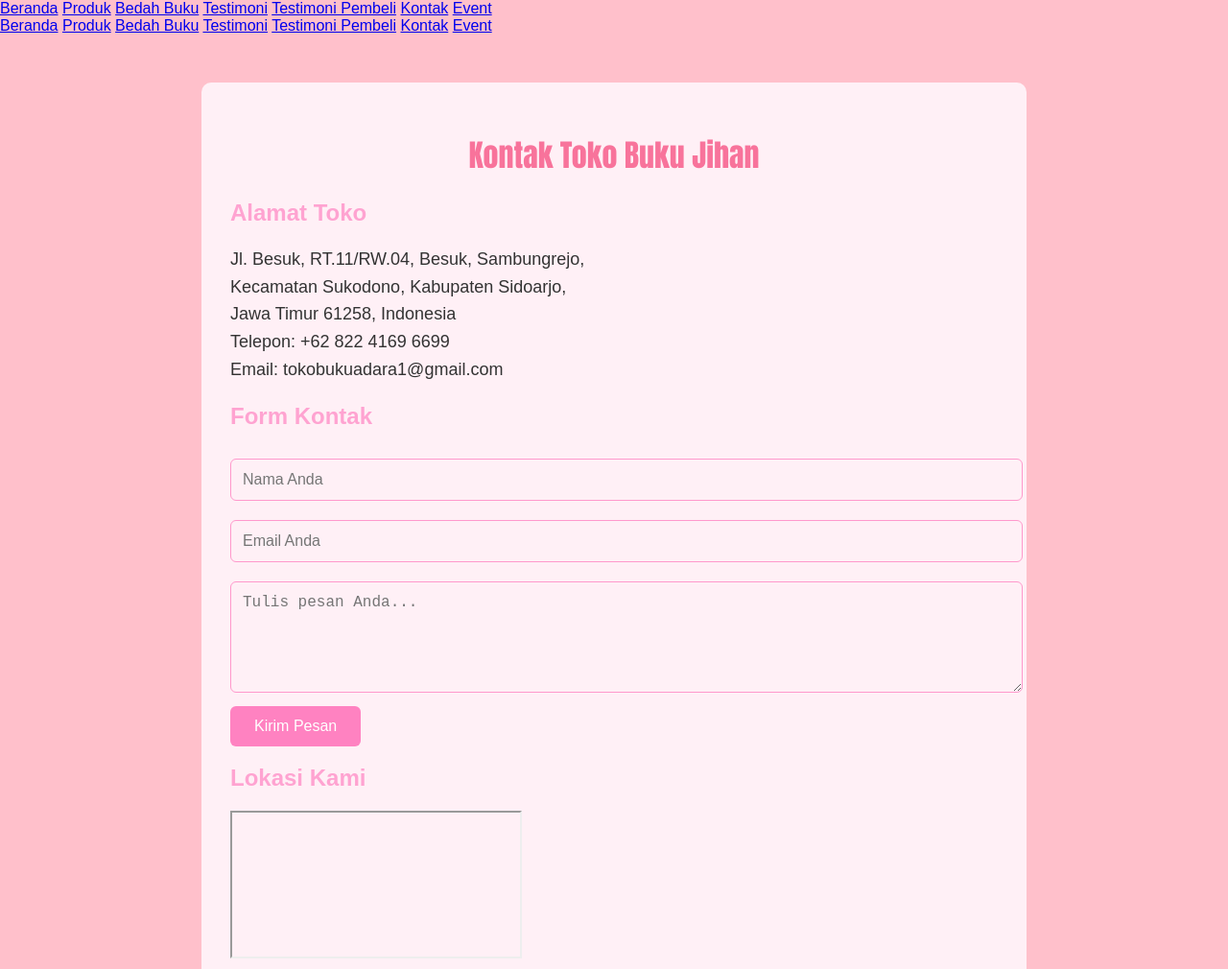
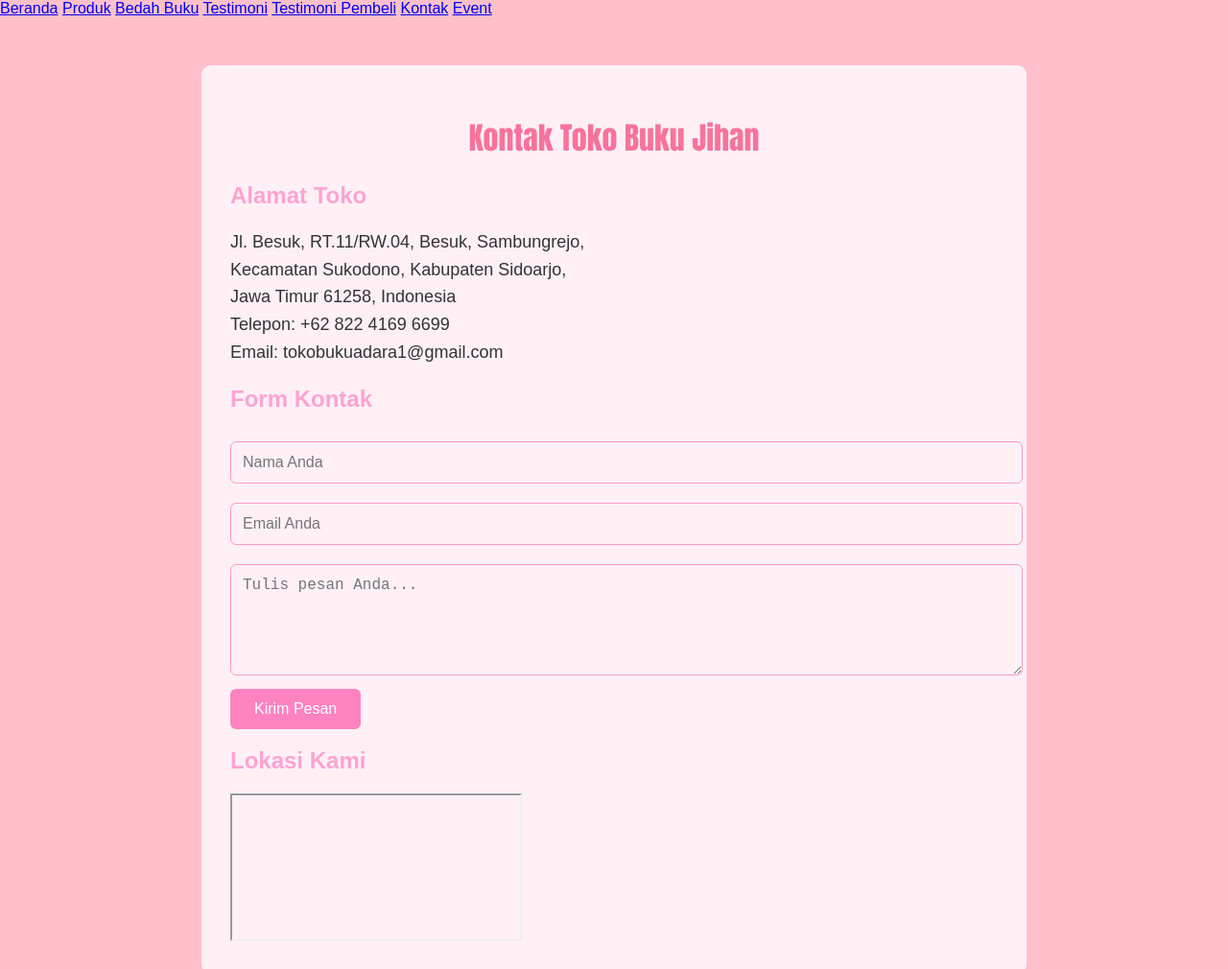
Before and after one commit to jian-moe/jihan-zahira-10C, a plain HTML site: page kontak.html in a window 1280 px wide. Shown: the top 1010 px of the page at 96% size. Drawn offline with Linux system fonts and the light colour scheme; grey boxes are pictures that could not be loaded.

Commit message:
Update kontak.html

```diff
--- a/kontak.html
+++ b/kontak.html
@@ -17,20 +17,6 @@
   <a href="kontak.html">Kontak</a>
   <a href="event.html">Event</a>
 </nav>
-
-<title>Profil Usaha Buku</title>
-<link rel="stylesheet" href="style.css" />
-</head>
-<body>
-    <nav> <a href="index.html">Beranda</a>
-        <a href="produk.html">Produk</a>
-        <a href="bedah-buku.html">Bedah Buku</a>
-        <a href="testimoni.html">Testimoni</a>
-        <a href="tampil-testimoni.html">Testimoni Pembeli</a>
-        <a href="kontak.html">Kontak</a>
-        <a href="event.html">Event</a>
-    </nav>
-
 
 <!DOCTYPE html>
 <html lang="id">
```
